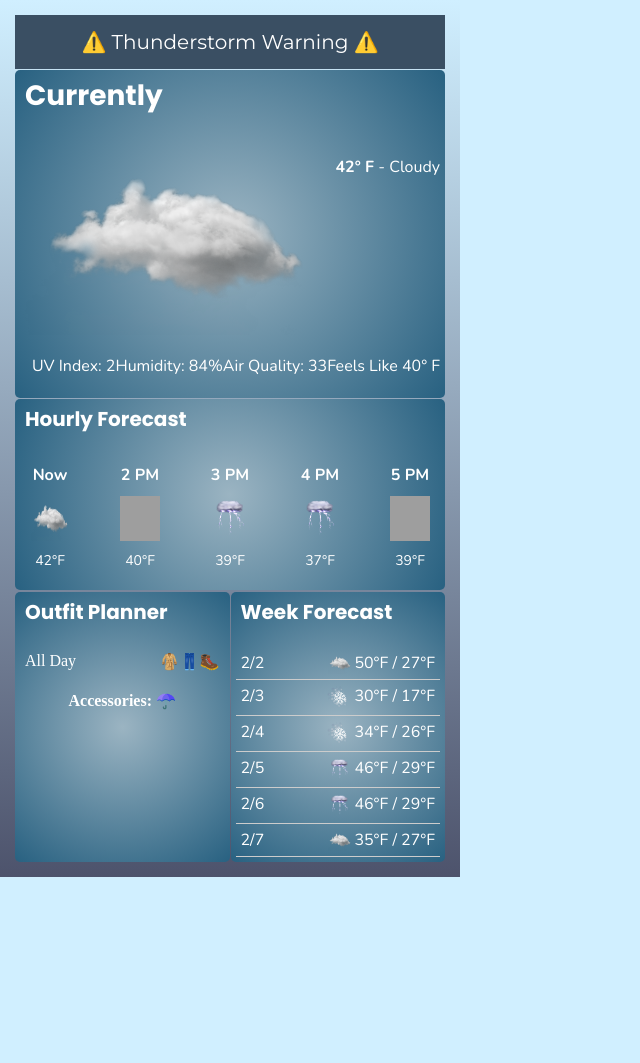
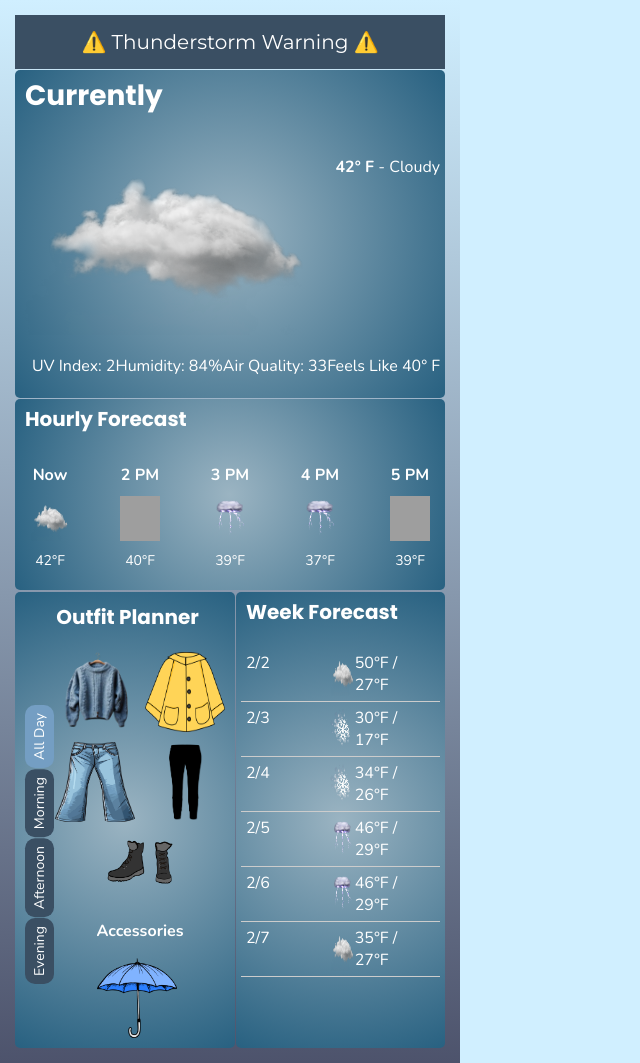
Before and after one commit to vavali08/assignment-1, a plain HTML site: page index.html in a window 1280 px wide. Shown: the whole page, without its empty margins (0-640 px from the left). Before the commit the page ends 877 px from the top, so only its background shows below. Drawn offline with nearby package versions, Linux system fonts and the light colour scheme; grey boxes are pictures that could not be loaded.

Commit message:
did outfit plan but gap exists

```diff
--- a/index.html
+++ b/index.html
@@ -51,8 +51,31 @@
             <div class="forecast-container">
                 <div class="section outfit-planner">
                     <h3>Outfit Planner</h3>
-                    <div class="outfit-item"><span>All Day</span><span>🧥👖🥾</span></div>
-                    <div class="accessories"><strong>Accessories: ☂️</strong></div>
+                    <div class="outfit-container">
+                        <div class="outfit-tabs">
+                            <div class="outfit-tab highlighted-outfit-tab">All Day</div>
+                            <div class="outfit-tab">Morning</div>
+                            <div class="outfit-tab">Afternoon</div>
+                            <div class="outfit-tab">Evening</div>
+                        </div>
+                        <div class="outfit-content">
+                            <div class="outfit-row">
+                                <img src="/assets/sweater.png" alt="Sweater" class="outfit-img">
+                                <img src="/assets/raincoat.png" alt="Jacket" class="outfit-img">
+                            </div>
+                            <div class="outfit-row">
+                                <img src="/assets/jeans.png" alt="Pants" class="outfit-img">
+                                <img src="/assets/bottom_layer.png" alt="Pants" class="outfit-img">
+                            </div>
+                            <div class="outfit-row">
+                                <img src="/assets/boots.png" alt="Boots" class="outfit-img">
+                            </div>
+                            <div class="accessories">
+                                <p>Accessories</p>
+                                <img src="/assets/umbrella.png" alt="Umbrella" class="outfit-img">
+                            </div>
+                        </div>
+                    </div>
                 </div>
                 <div class="section week-forecast">
                     <h3>Week Forecast</h3>
--- a/styles.css
+++ b/styles.css
@@ -117,14 +117,76 @@ p {
     font-family: Nunito;
     border-bottom: 1px solid #ccc;
 }
-.outfit-item {
+.outfit-planner {
+    position: relative;
     display: flex;
-    justify-content: space-between;
-    padding: 5px;
+    flex-direction: column;
+    align-items: center;
+    padding: 10px;
 }
+
+.outfit-container {
+    display: flex;
+    flex-direction: row;
+    align-items: center;
+    width: 100%;
+}
+
+.outfit-tabs {
+    display: flex;
+    flex-direction: column;
+    gap: 1px;
+    margin-right: 1px;
+}
+
+.outfit-tab {
+    writing-mode: vertical-rl;
+    text-align: center;
+    padding: 8px 5px;
+    background: #3a4f63;
+    color: white;
+    border-radius: 10px;
+    font-size: 14px;
+    font-family: Nunito;
+    transform:scale(-1);
+}
+.highlighted-outfit-tab {
+    background: #749ec3;
+}
+
+.outfit-content {
+    flex-grow: 1;
+    display: flex;
+    flex-direction: column;
+    align-items: center;
+    justify-content: center;
+}
+.outfit-content {
+    display: flex;
+    flex-direction: column;
+    align-items: center;
+    justify-content: center;
+}
+.outfit-row {
+    display: flex;
+    justify-content: center;
+    gap: 10px;
+    margin-bottom: 10px;
+}
+.outfit-img {
+    width: 80px;
+    height: auto;
+    max-height: 80px;
+
+}
+
 .accessories {
-    margin-top: 15px;
-    text-align: center;
+    display: flex;
+    flex-direction: column;
+    margin-top: 2px;
+    text-align: left;
+    font-size: 16px;
+    font-weight: bold;
 }
 /* images */
 .cloud-img {
```
Also changed, not shown: assets/boots.png (added), assets/bottom_layer.png (added), assets/jeans.png (added), assets/raincoat.png (added), assets/sweater.png (added), assets/umbrella.png (added), 1 other file.
